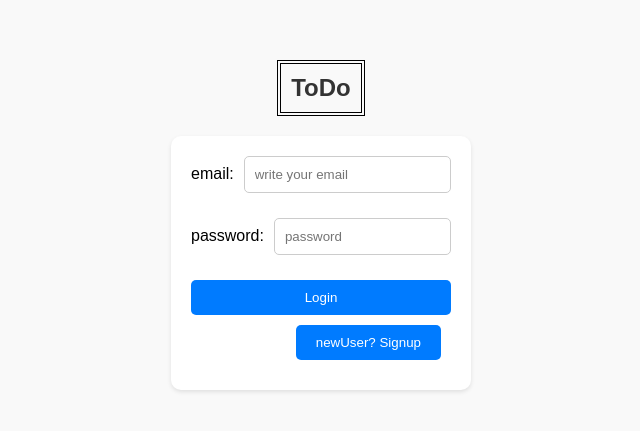
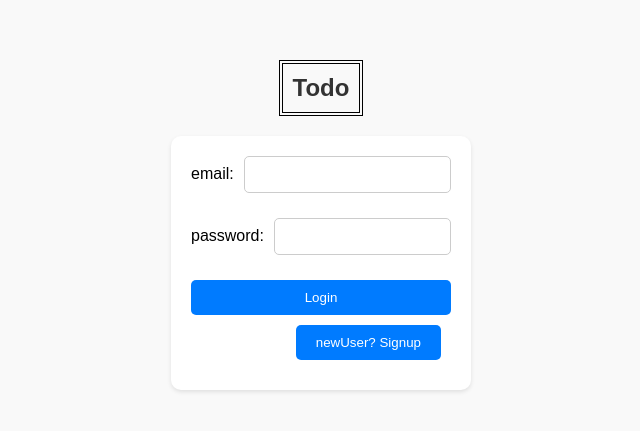
Before and after one commit to SriramAnanth2912/ToDo-App, a React (Vite) app: page / in a window 1280 px wide. Shown: the part 175-606 px from the top of the page, without its empty margins (319-959 px from the left). Built offline with nearby package versions, Linux system fonts and the light colour scheme; no server answers.

Commit message:
modified the classes for styling

```diff
--- a/src/components/LoginSignUp.jsx
+++ b/src/components/LoginSignUp.jsx
@@ -64,7 +64,7 @@ export default function LoginSingUp() {
 
   return (
     <div className={styles.home}>
-      <h1 className={styles.title}>ToDo</h1>
+      <h1 className={styles.title}>Todo</h1>
       <form className={styles["form-page"]} name="LoginSignup">
         <label>
           email:
@@ -73,7 +73,6 @@ export default function LoginSingUp() {
             name="email"
             value={formData.email}
             onChange={handleChange}
-            placeholder="write your email"
             autoComplete="true"
             required
           />
@@ -85,7 +84,6 @@ export default function LoginSingUp() {
             name="password"
             value={formData.password}
             onChange={handleChange}
-            placeholder="password"
             autoComplete="true"
             required
           />
```
